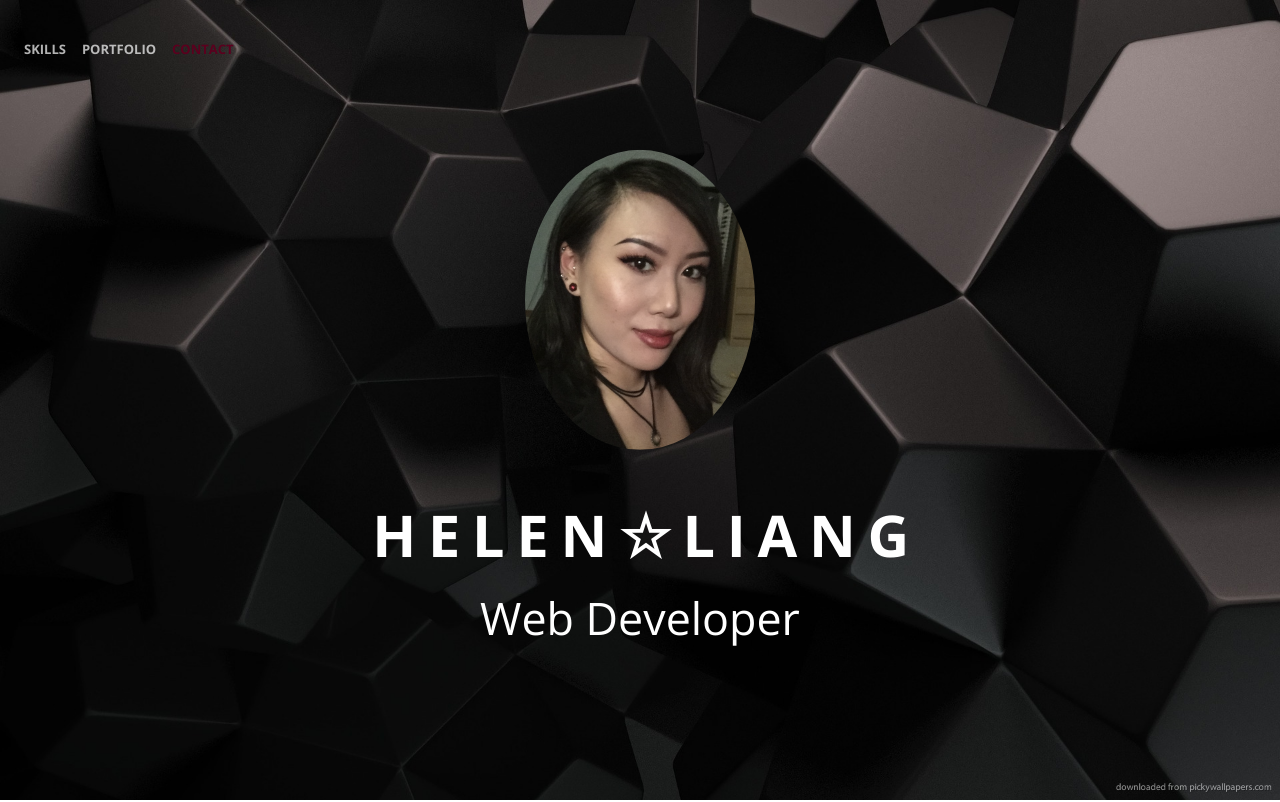
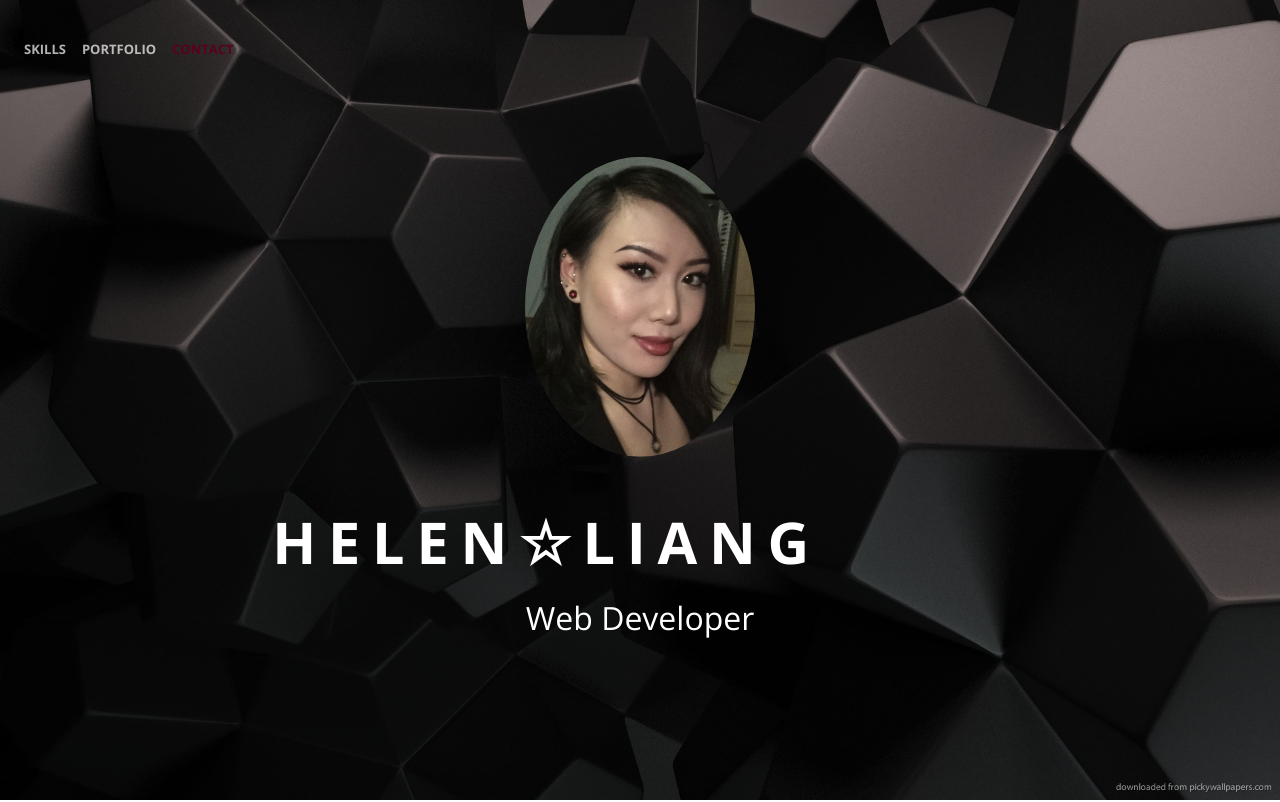
Before and after one commit to helenxliang/helenxliang.github.io, a website: page index.html in a window 1280 px wide. Shown: the top 802 px of the page. Drawn offline with nearby package versions, Linux system fonts and the light colour scheme.

Commit message:
change h1

```diff
--- a/css/creative.css
+++ b/css/creative.css
@@ -28,17 +28,17 @@ a {
     color: #5B001E; }
 
 
-h1 {
+/*h1 {
   font-size: 4.5vw;
-}
+}*/
 
-h2 {
+/*h2 {
   font-size: 3.5vw;
-}
+}*/
 
 @media(max-width: @screen-xs-max){
   h1 {
-    font-size: 27px;
+    font-size: 30px;
   }
   h2 {
     font-size: 24px;
@@ -179,13 +179,14 @@ header.masthead {
     padding: 150px 15px 100px;
     text-align: center; }
     header.masthead .header-content .header-content-inner h1 {
-      /*font-size: 5.0em;*/
+      font-size: 4.5vw;
       line-height: 1.2;
       letter-spacing: -.1rem;
       margin-top: 0;
       margin-bottom: 0;
       text-transform: uppercase;
-      text-align: center;}
+      text-align: center;
+    max-width: 80%;}
 
 
 }
@@ -211,12 +212,12 @@ header.masthead {
           max-width: 1000px;
           margin-right: auto;
           margin-left: auto; }
-          header.masthead .header-content .header-content-inner h1 {
-            /*font-size: 1.4em;*/
+       /*   header.masthead .header-content .header-content-inner h1 {
+            font-size: 1.4em;
             font-size: 4.5vw;
             max-width: 80%;
-            margin-right: auto;
-            margin-left: auto; } }
+            margin-right: auto;*/
+           /* margin-left: auto; } }*/
 
            header.masthead .header-content .header-content-inner img {
             border-radius: 50%;
```
